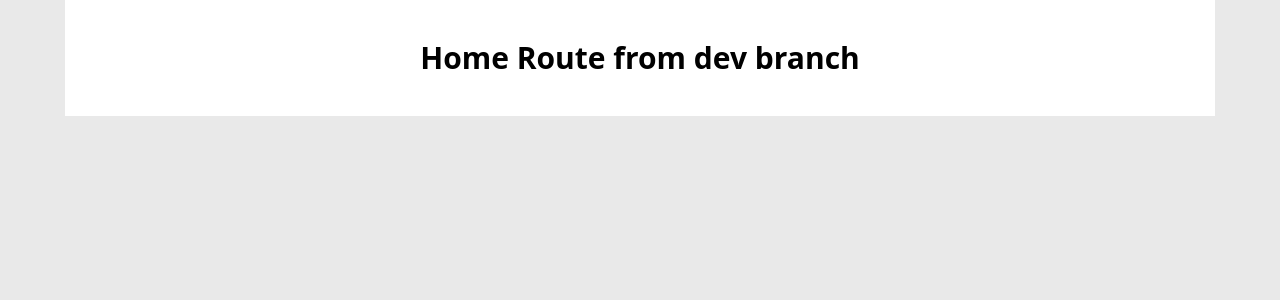
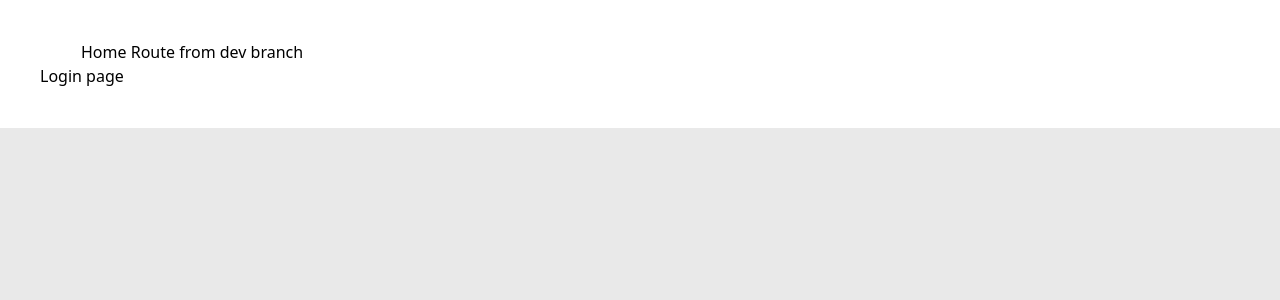
Before and after one commit to ibrahimk4111/mern_hacks, a React (Vite) app: page / in a window 1280 px wide. Shown: the top 300 px of the page. Built offline with nearby package versions, Linux system fonts and the light colour scheme.

Commit message:
login branch

```diff
--- a/src/components/home/Home.tsx
+++ b/src/components/home/Home.tsx
@@ -1,8 +1,12 @@
 import React from 'react'
+import Login from '../login/Login'
 
 const Home:React.FC = () => {
   return (
-    <div className=' container text-3xl font-bold text-center text-black bg-white p-10 dark:text-white '>Home Route from dev branch </div>
+    <div className=' text-black bg-white p-10 dark:text-white '>
+        <div className=' container '>Home Route from dev branch </div>
+        <Login />
+    </div>
   )
 }
 
--- /dev/null
+++ b/src/components/login/Login.tsx
@@ -0,0 +1,9 @@
+import React from 'react'
+
+const Login:React.FC = () => {
+  return (
+    <div>Login page</div>
+  )
+}
+
+export default Login
```
